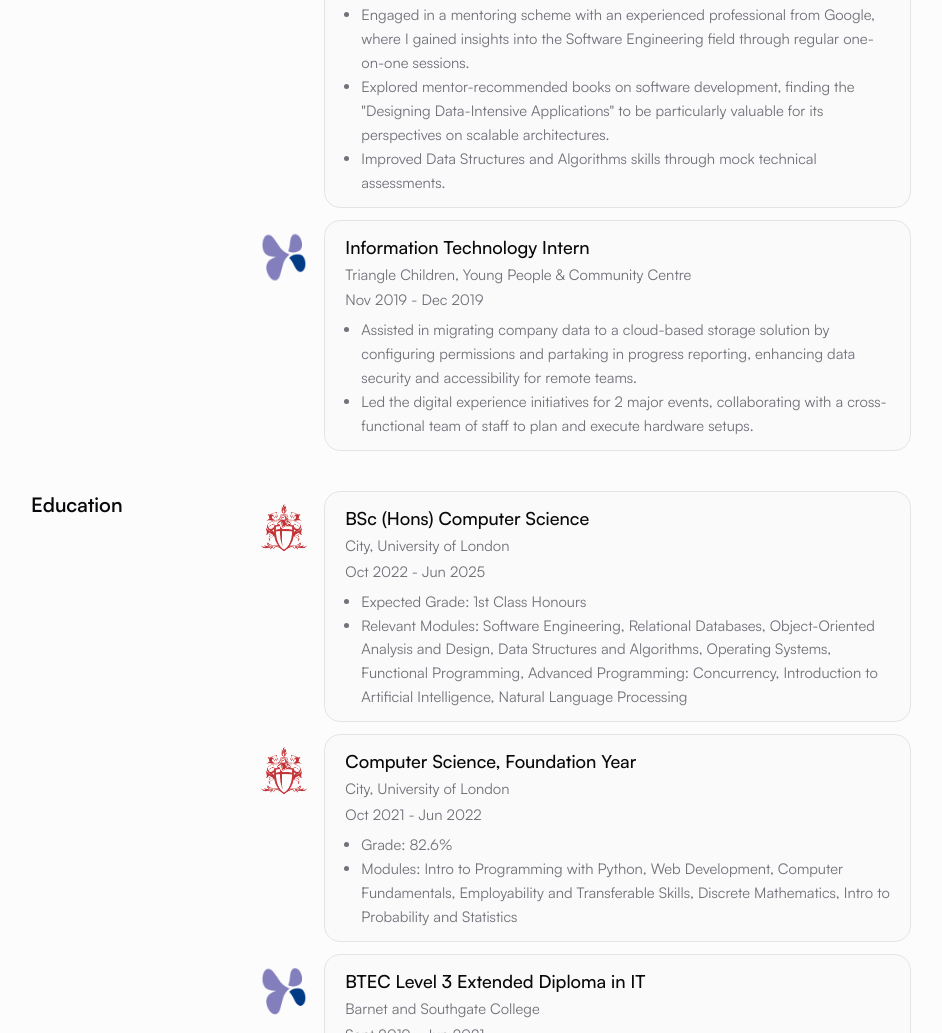
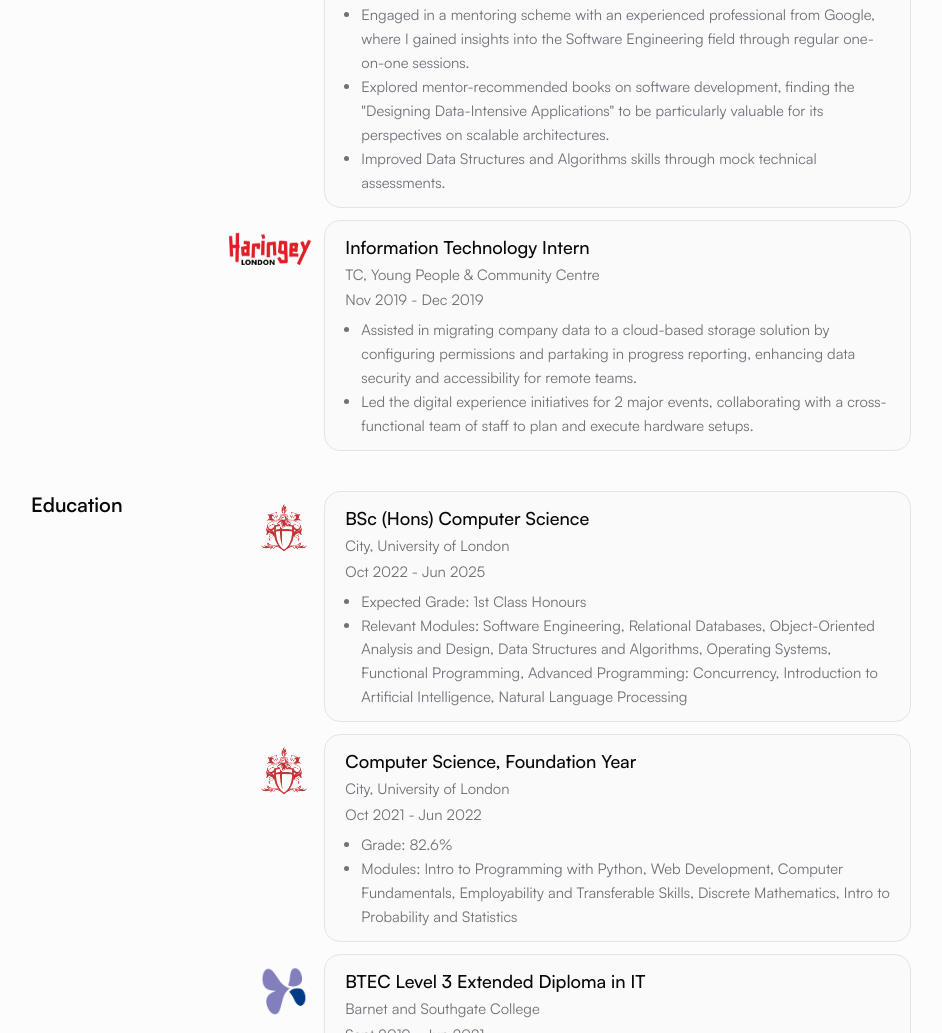
Before and after one commit to hstoklosa/portfolio-v1, an Astro site: page / in a window 1280 px wide. Shown: the part 1022-2055 px from the top of the page, without its empty margins (169-1111 px from the left). Built offline with nearby package versions, Linux system fonts and the light colour scheme; Astro itself is replaced by a stand-in of ours; some packages are replaced by stand-ins of ours.

Commit message:
add company logo to the experience section

```diff
--- a/src/pages/index.astro
+++ b/src/pages/index.astro
@@ -157,11 +157,11 @@ const allPostsByDate = sortMDByDate(allPosts).slice(0, MAX_POSTS)
 			</Card>
 			<Card
 				heading='Information Technology Intern'
-				subheading='Triangle Children, Young People & Community Centre'
+				subheading='TC, Young People & Community Centre'
 				date='Nov 2019 - Dec 2019'
-				imagePath='/src/assets/bsc-logo.png'
+				imagePath='/src/assets/haringey-logo.png'
 				altText='Lorem, ipsum dolor sit'
-				imageClass='h-12 w-auto md:-left-16'
+				imageClass='h-8 w-auto md:-left-24'
 			>
 				<ul class='ml-4 list-disc text-muted-foreground'>
 					<li>
```
Also changed, not shown: src/assets/haringey-logo.png (added).
